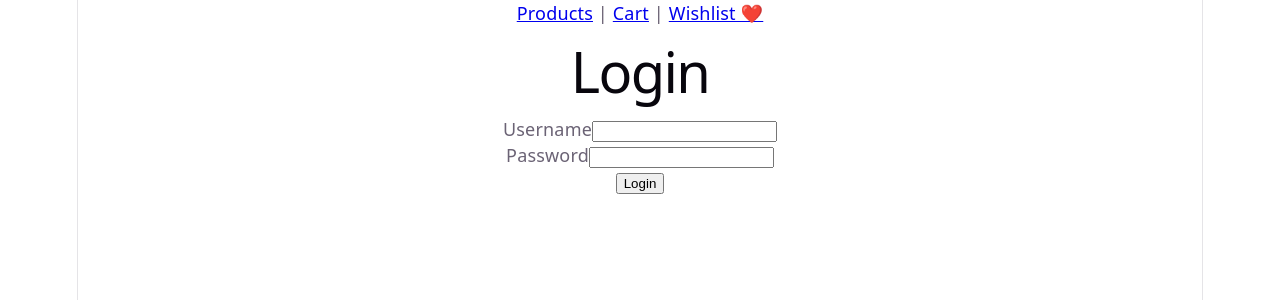
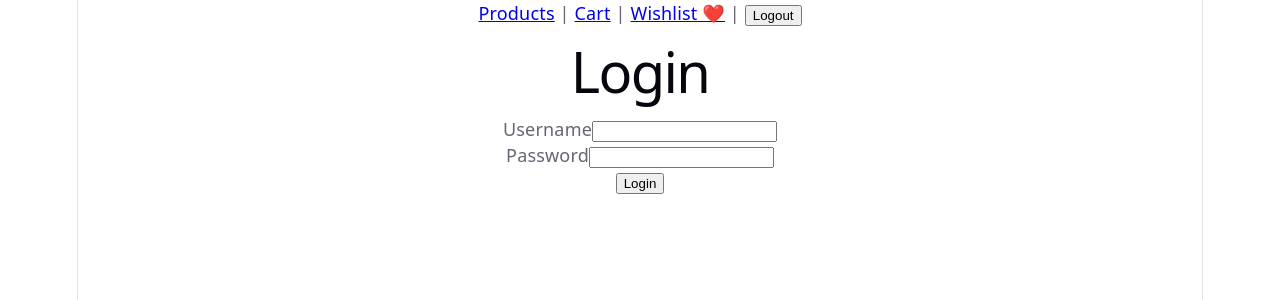
Before and after one commit to abbassalhassan33-debug/mini-ecommerce-platform, a React app in the folder frontend/: page /login in a window 1280 px wide. Shown: the top 300 px of the page. Built offline with nearby package versions, Linux system fonts and the light colour scheme; the HTML template or start-up script is replaced by a standard one.

Commit message:
Add logout functionality

```diff
--- a/frontend/src/App.jsx
+++ b/frontend/src/App.jsx
@@ -8,8 +8,16 @@
 import WishlistPage from "./pages/WishlistPage";
 import CheckoutPage from "./pages/CheckoutPage";
 import OrderConfirmationPage from "./pages/OrderConfirmationPage";
+import { useNavigate } from "react-router-dom";
 
 function App() {
+  const navigate = useNavigate();
+
+  const handleLogout = () => {
+    localStorage.removeItem("token");
+    navigate("/login");
+  };
+
   return (
     <>
       <nav>
@@ -18,6 +26,8 @@
         <Link to="/cart">Cart</Link>
         {" | "}
         <Link to="/wishlist">Wishlist ❤️</Link>
+        {" | "}
+        <button onClick={handleLogout}>Logout</button>
       </nav>
 
       <Routes>
```
